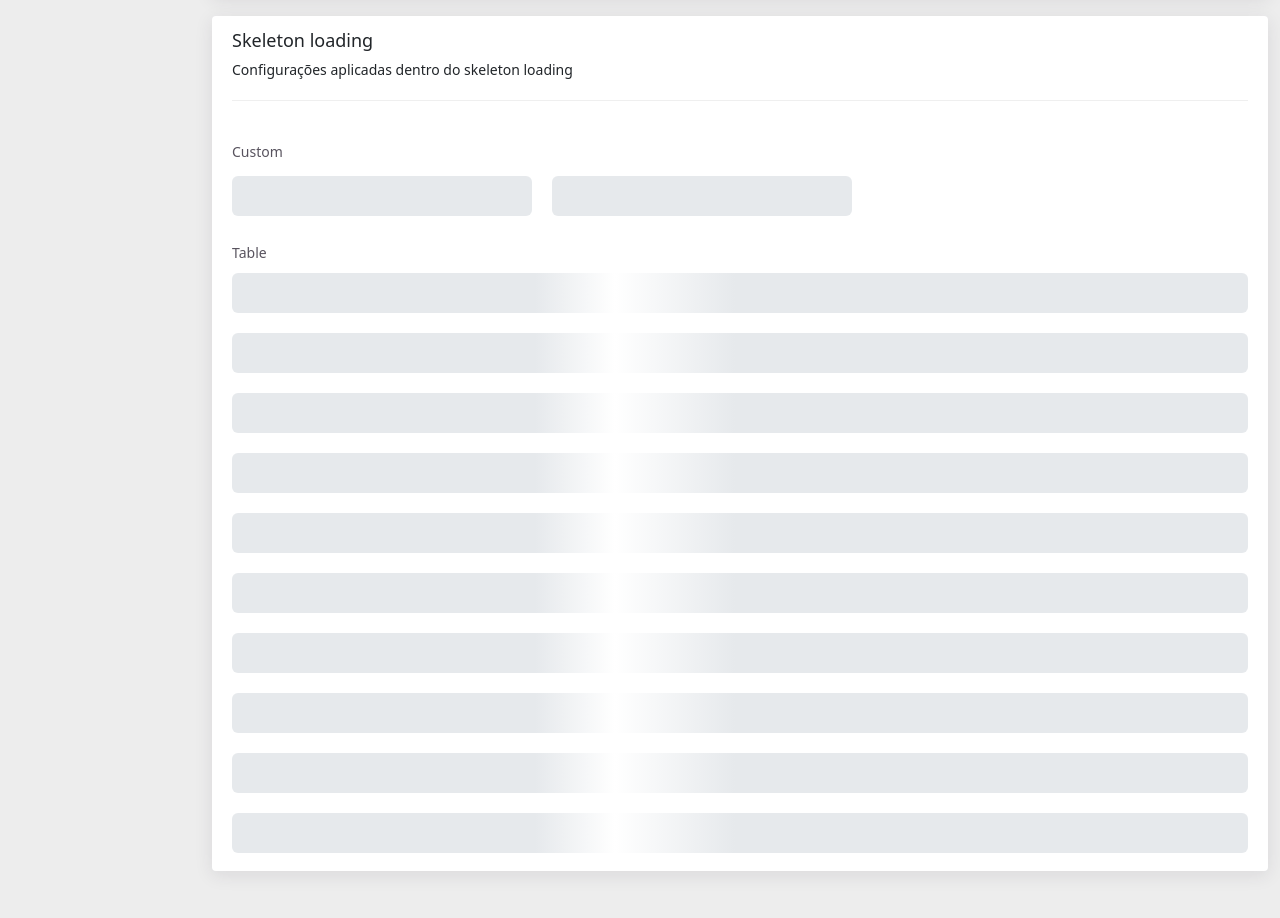
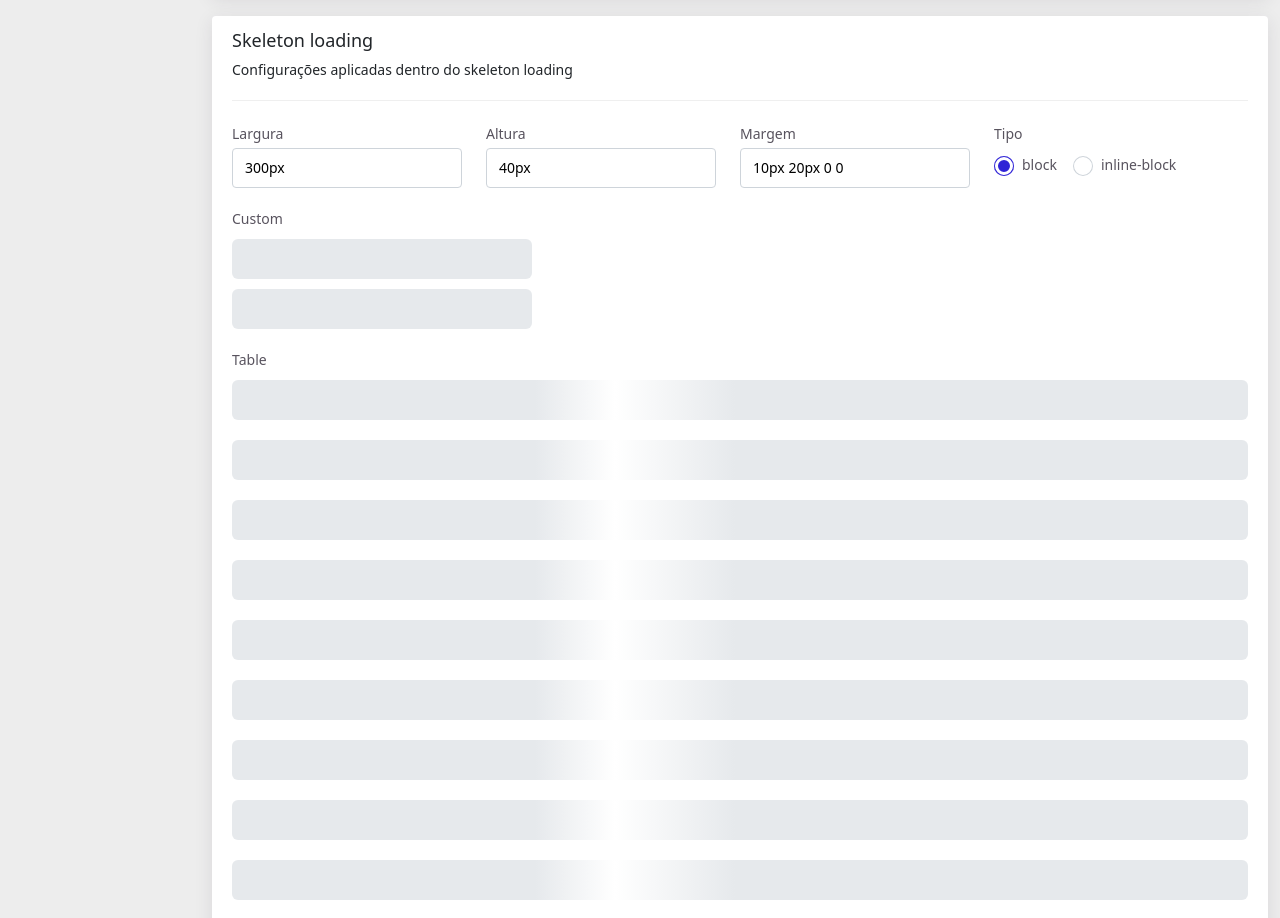
Before and after one commit to digobls/components-react, a React (Create React App) app: page /componentes in a window 1280 px wide. Shown: the part 2480-3398 px from the top of the page. Before the commit the page ends 3371 px from the top, so only its background shows below. Built offline with nearby package versions, Linux system fonts and the light colour scheme.

Commit message:
fix: set cofing to skeleton loading

```diff
--- a/src/assets/styles/defaultInputType.scss
+++ b/src/assets/styles/defaultInputType.scss
@@ -567,7 +567,7 @@ $disable-color-txt: #c1c1c1;
       color: $color-link;
       text-decoration: none;
       display: inline-block;
-      margin-left: 2px;
+      margin-left: 4px;
     }
 
     &:before {
@@ -590,8 +590,8 @@ $disable-color-txt: #c1c1c1;
     &:after {
       content: '';
       position: absolute;
-      left: 6.2px;
-      top: 11.5px;
+      left: 5.5px;
+      top: 12.4px;
       width: 3px;
       height: 3px;
       background: #fff;
@@ -628,7 +628,7 @@ $disable-color-txt: #c1c1c1;
 .checkbox-isolated {
   .label-checkbox {
     &:before {
-      margin-right: 4px;
+      margin-right: 6px;
     }
   }
 }
--- a/src/components/defaultInputTypes/DefaultInput.jsx
+++ b/src/components/defaultInputTypes/DefaultInput.jsx
@@ -15,7 +15,6 @@ const DefaultInput = ({
                           isRequired = false,
                           disable = false,
                           placeholder = '',
-                          invalidMsg = '',
                           mask = '',
                           customValidator,
 
--- a/src/views/Form.jsx
+++ b/src/views/Form.jsx
@@ -127,7 +127,7 @@ function Form() {
     };
 
     return (
-        <div className="col-12 box-rounded-white offset-top-20">
+        <div className="col-12 box-rounded-white offset-top-20 offset-bottom-30">
             <div>
                 <h2>Formulário de Exemplo</h2>
 
@@ -139,7 +139,7 @@ function Form() {
                 </div>
 
                 <form className="row">
-                    <div className="col-12 col-md-6 offset-top-10">
+                    <div className="col-12 col-md-6 offset-top-20">
                         <DefaultInput
                             id={'language'}
                             type={'select'}
@@ -159,7 +159,7 @@ function Form() {
                             setValue={setFormValue}>
                         </DefaultInput>
                     </div>
-                    <div className="col-12 col-md-6 offset-top-10">
+                    <div className="col-12 col-md-6 offset-top-20">
                         <TypeSelect
                             id={'options'}
                             type={'select'}
@@ -332,8 +332,9 @@ function Form() {
                             type={'checkbox'}
                             label={'Checkbox'}
                             labelCheckbox={'Confirmar'}
-                            subCheckboxLabel={'termos de uso'}
+                            subCheckboxLabel={'termos de uso.'}
                             labelLink={'https://google.com.br'}
+                            labelLinkTarget={'_blank'}
                             disable={disableForm}
                             isRequired={true}
                             displayInline={false}
--- a/src/views/examples/SkeletonLoadingExample.jsx
+++ b/src/views/examples/SkeletonLoadingExample.jsx
@@ -1,7 +1,17 @@
 import React from 'react';
 import SkeletonLoading from '../../components/skeletonLoading/SkeletonLoading';
+import DefaultInput from '../../components/defaultInputTypes/DefaultInput';
+import {useForm} from 'react-hook-form';
+
+const listDisplay = [{id: 1, name: 'block'}, {id: 2, name: 'inline-block'}];
 
 function SkeletonLoadingExample() {
+    const {
+        register: formData,
+        setValue: setFormValue,
+        watch: watchForm,
+    } = useForm({ defaultValues: { width: '300px', height: '40px', margin: '10px 20px 0 0', display: {id: 1, name: 'block'} } }); // Set formState mode to 'all' for immediate validation
+
     return (
         <div className="col-12 box-rounded-white offset-top-20">
             <div className="row">
@@ -12,20 +22,70 @@ function SkeletonLoadingExample() {
                     </div>
                 </div>
 
+                <div className="row">
+                    <div className="col-3">
+                        <DefaultInput
+                            id={'width'}
+                            type={'text'}
+                            label={'Largura'}
+                            placeholder={'40px'}
+                            disable={false}
+                            isRequired={false}
+                            register={formData}>
+                        </DefaultInput>
+                    </div>
+                    <div className="col-3">
+                        <DefaultInput
+                            id={'height'}
+                            type={'text'}
+                            label={'Altura'}
+                            placeholder={'40px'}
+                            disable={false}
+                            isRequired={false}
+                            register={formData}>
+                        </DefaultInput>
+                    </div>
+                    <div className="col-3">
+                        <DefaultInput
+                            id={'margin'}
+                            type={'text'}
+                            label={'Margem'}
+                            placeholder={'40px'}
+                            disable={false}
+                            isRequired={false}
+                            register={formData}>
+                        </DefaultInput>
+                    </div>
+                    <div className="col-3">
+                        <DefaultInput
+                            id={'display'}
+                            type={'radio'}
+                            label={'Tipo'}
+                            radioItems={listDisplay}
+                            displayInline={true}
+                            disable={false}
+                            isRequired={false}
+                            setValue={setFormValue}
+                            register={formData}
+                            watch={watchForm}>
+                        </DefaultInput>
+                    </div>
+                </div>
+
                 <div className="col-12 offset-top-20">
                     <label className="additional-info">Custom</label>
                     <SkeletonLoading
                         type={'normal'}
-                        width={'300px'}
-                        height={'40px'}
-                        margin={'10px 20px 0 0'}
-                        display={'inline-block'}/>
+                        width={watchForm('width')}
+                        height={watchForm('height')}
+                        margin={watchForm('margin')}
+                        display={watchForm('display')?.name}/>
                     <SkeletonLoading
                         type={'normal'}
-                        width={'300px'}
-                        height={'40px'}
-                        margin={'10px 20px 0 0'}
-                        display={'inline-block'}/>
+                        width={watchForm('width')}
+                        height={watchForm('height')}
+                        margin={watchForm('margin')}
+                        display={watchForm('display')?.name}/>
                 </div>
                 <div className="col-12 offset-top-20">
                     <label className="additional-info">Table</label>
```
